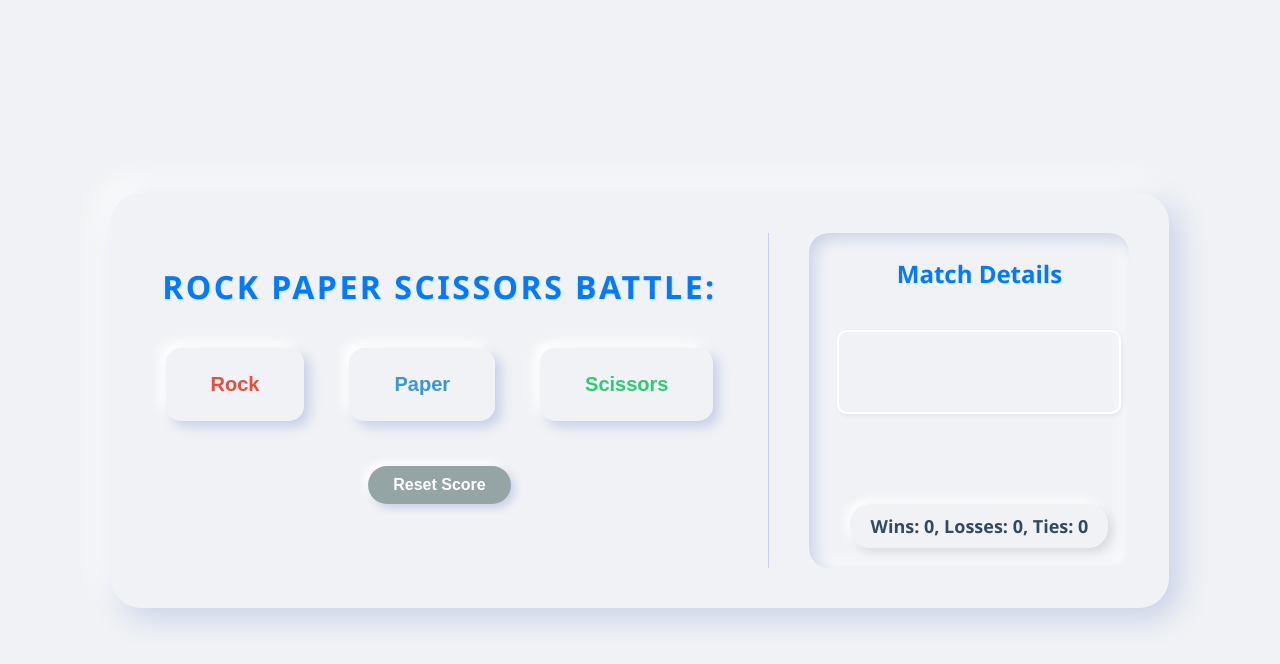
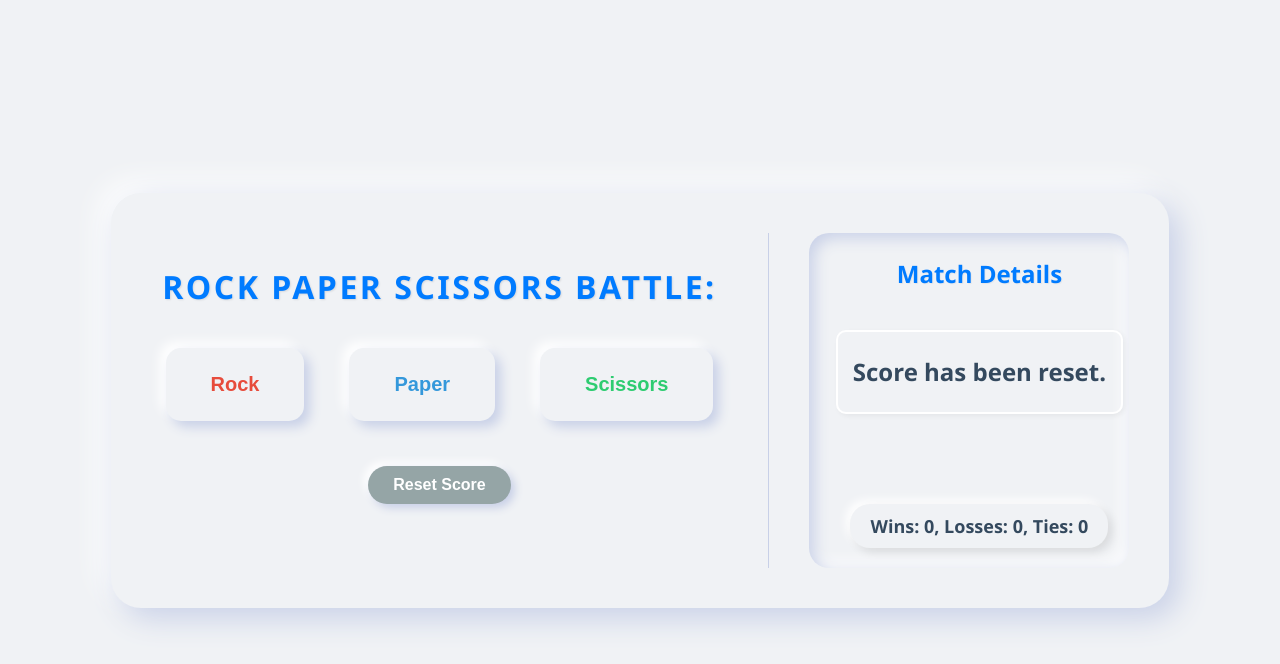
Before and after one commit to yousof2000/rock-paper-scissors-Battle, a plain HTML site: page index.html in a window 1280 px wide. Both pictures are taken after a click on the button "Reset Score". Drawn offline with Linux system fonts and the light colour scheme.

Commit message:
Fix some bug

```diff
--- a/07-rock-paper-scissors-Battle.js
+++ b/07-rock-paper-scissors-Battle.js
@@ -86,3 +86,26 @@ let score = JSON.parse(localStorage.getItem('score')) || {
 
     return computerMove;
 }
+
+
+// ============================
+function resetScore() {
+
+    score.wins = 0;
+    score.losses = 0;
+    score.ties = 0;
+
+
+    localStorage.removeItem('score');
+
+
+    updateScoreElement();
+
+
+    document.querySelector('.js-result')
+        .innerHTML = 'Score has been reset.';
+
+
+    document.querySelector('.js-moves')
+        .innerHTML = '';
+}
--- a/index.html
+++ b/index.html
@@ -24,11 +24,7 @@
             </div>
 
             <button class="reset-button" onclick="
-                score.wins=0;
-                score.losses=0;
-                score.ties=0;
-                localStorage.removeItem('score');
-                updateScoreElement()
+                resetScore()
                 ">Reset Score</button>
         </div>
 
```
Lines whose indentation alone changed are shown as unchanged.
